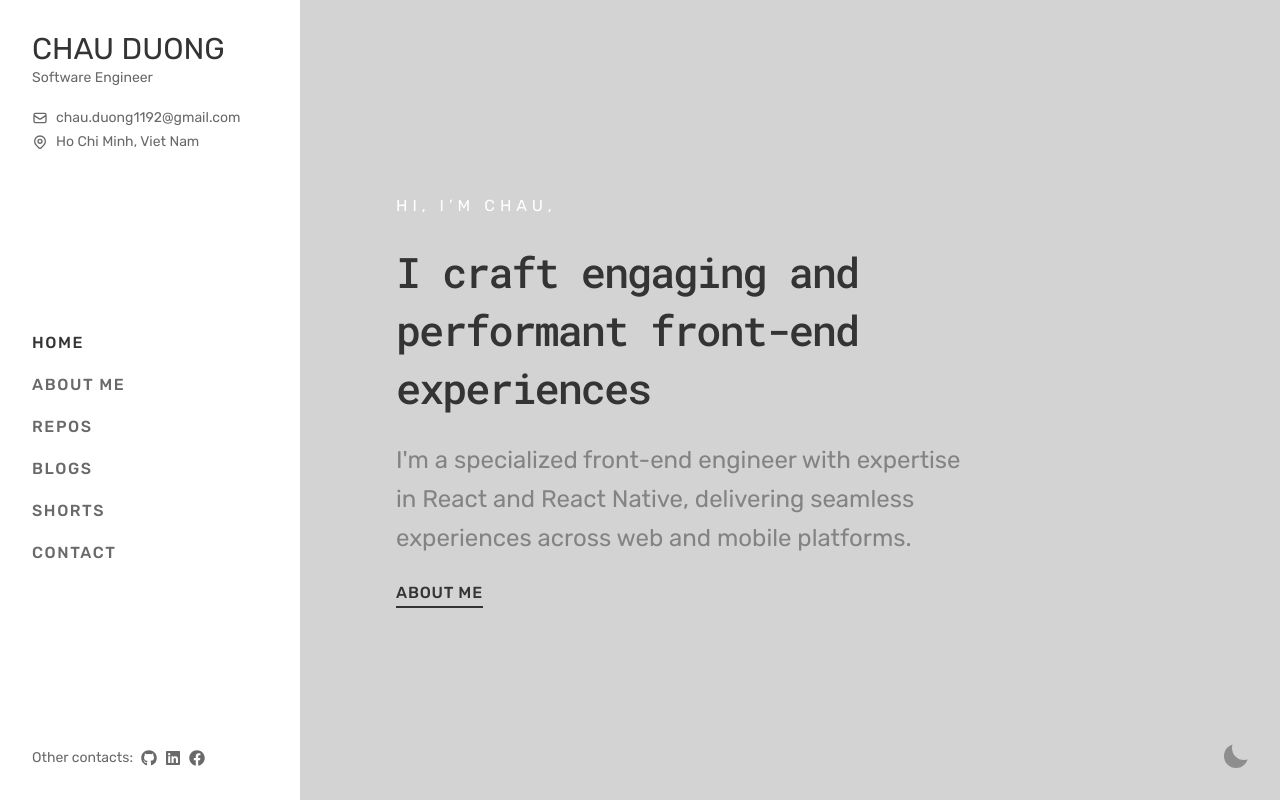
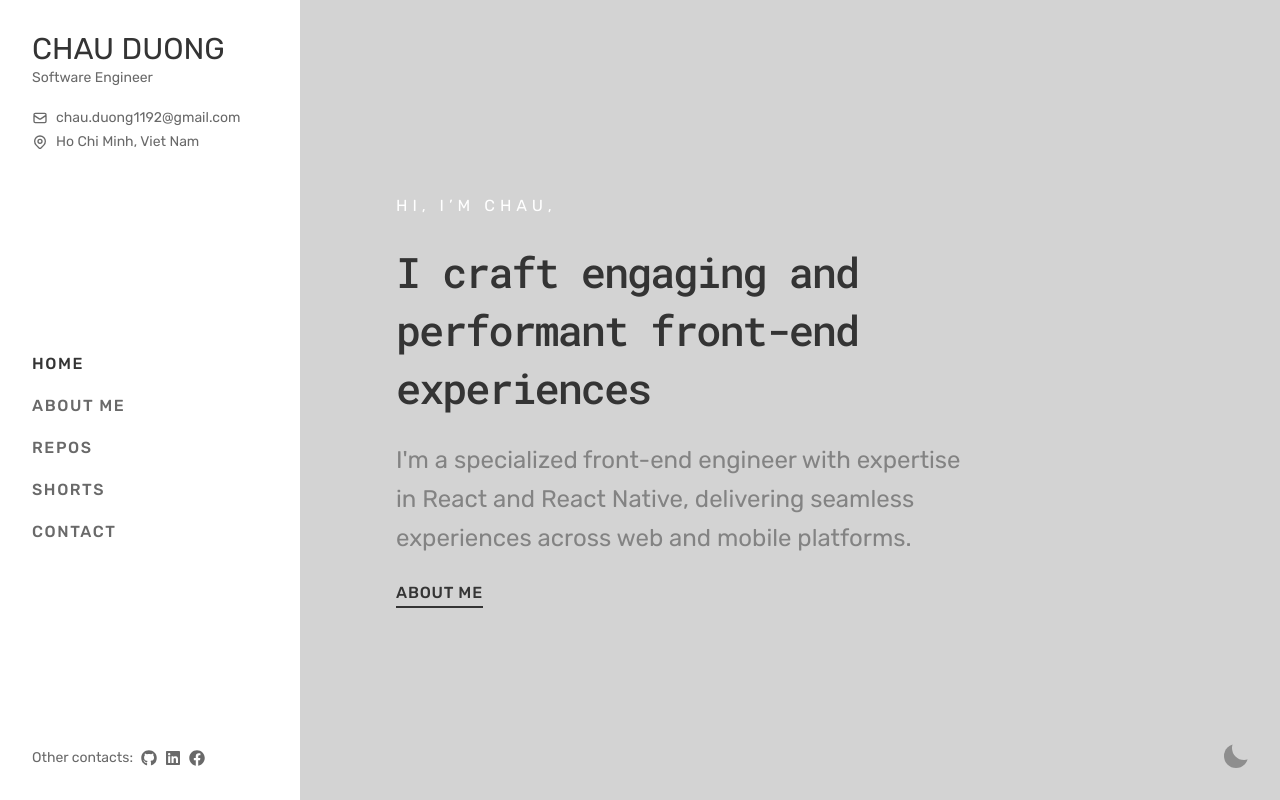
Before and after one commit to chauduong1192/cd-portfolio, a Next.js app: page / in a window 1280 px wide. Built offline with nearby package versions, Linux system fonts and the light colour scheme.

Commit message:
fix: 🐛 sidebar and lint

```diff
--- a/src/app/api/[...route]/route.ts
+++ b/src/app/api/[...route]/route.ts
@@ -11,6 +11,7 @@ const cacheMiddleware = cache({
   cacheControl: 'max-age=3600',
 });
 
+// @typescript-eslint/no-explicit-any
 // Common function to fetch data and handle errors
 async function fetchData<T>(fetchFn: () => Promise<T>, c: any) {
   try {
--- a/src/app/blogs/page.tsx
+++ b/src/app/blogs/page.tsx
@@ -1,19 +1,14 @@
-import dayjs from 'dayjs';
-
 import { Container } from '@/components/Container';
-import NextImage from '@/components/NextImage';
 
 export const metadata = {
   title: 'Blogs',
 };
 
 export default async function Blogs() {
-  const blogs: any = [];
-
   return (
     <Container title='Blogs' subTitle='Showcase of my blogs'>
-      <div className='grid grid-cols-1 sm:grid-cols-2 md:grid-cols-5 gap-4'>
-        {blogs?.map((blog: any) => (
+      {/* <div className='grid grid-cols-1 sm:grid-cols-2 md:grid-cols-5 gap-4'>
+        {blogs?.map((blog) => (
           <div
             key={blog.sys.id}
             className='w-full mx-auto bg-neutral-200 rounded-xl shadow-lg overflow-hidden flex flex-col
@@ -48,8 +43,7 @@ export default async function Blogs() {
             </div>
           </div>
         ))}
-        {/* </div> */}
-      </div>
+      </div> */}
     </Container>
   );
 }
--- a/src/components/Header/Header.tsx
+++ b/src/components/Header/Header.tsx
@@ -11,31 +11,6 @@ import { ToggleTheme } from '@/components/ToggleTheme';
 
 import { cn } from '@/utils/classnames';
 import { fadeInY } from '@/utils/framer-variants';
-
-const words = [
-  {
-    text: 'Chau',
-  },
-  {
-    text: 'Duong',
-  },
-  // {
-  //   text: 'engaging',
-  // },
-  // {
-  //   text: 'and',
-  // },
-  // {
-  //   text: 'performant',
-  // },
-  // {
-  //   text: 'front-end',
-  // },
-  // {
-  //   text: 'experiences.',
-  //   className: 'text-blue-500 dark:text-blue-500',
-  // },
-];
 
 export const Header = () => {
   const [isShowMenu, setShowMenu] = useState(false);
--- a/src/components/Sidebar/Sidebar.tsx
+++ b/src/components/Sidebar/Sidebar.tsx
@@ -9,7 +9,7 @@ import { fadeInX } from '@/utils/framer-variants';
 const menuData = [
   {
     name: 'Home',
-    href: '/',
+    href: '/home',
   },
   {
     name: 'About me',
@@ -19,10 +19,10 @@ const menuData = [
     name: 'Repos',
     href: '/repos',
   },
-  {
-    name: 'Blogs',
-    href: '/blogs',
-  },
+  // {
+  //   name: 'Blogs',
+  //   href: '/blogs',
+  // },
   {
     name: 'Shorts',
     href: '/shorts',
@@ -54,6 +54,7 @@ const linkClassName = `
 
 export const Sidebar = ({ closeMenu }: { closeMenu?: () => void }) => {
   const pathName = usePathname();
+  const pathNameArr = pathName === '/' ? '/home' : pathName;
   return (
     <Animate variants={fadeInX('left')}>
       <nav>
@@ -62,9 +63,10 @@ export const Sidebar = ({ closeMenu }: { closeMenu?: () => void }) => {
             <li key={idx} className='my-2'>
               <Link
                 onClick={closeMenu}
-                href={href}
+                href={href === '/home' ? '/' : href}
                 className={cn(linkClassName, {
-                  'text-gray-dark dark:text-gray-lighter': href === pathName,
+                  'text-gray-dark dark:text-gray-lighter':
+                    pathNameArr.indexOf(href) >= 0,
                 })}
               >
                 {name}
--- a/src/components/TypewriteEffect/TypewriteEffect.tsx
+++ b/src/components/TypewriteEffect/TypewriteEffect.tsx
@@ -43,7 +43,7 @@ export const TypewriterEffect = ({
         },
       );
     }
-  }, [isInView]);
+  }, [isInView, animate]);
 
   const renderWords = () => {
     return (
```
Also changed, not shown: .eslintrc.js.
